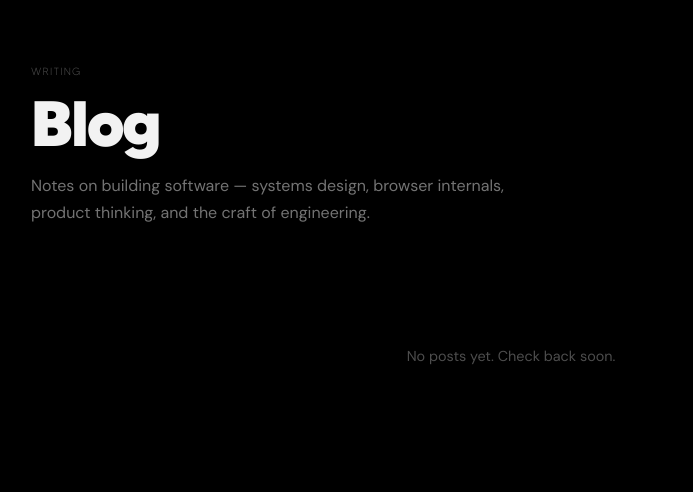
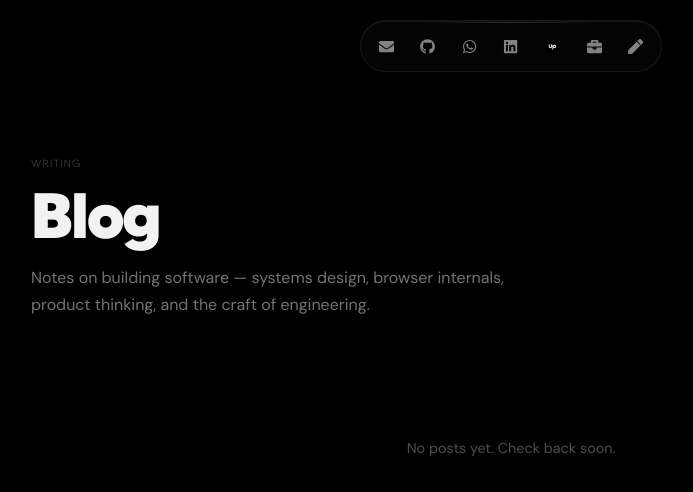
Before and after one commit to JoacoEsteban/joacoesteban-portfolio, a Next.js app: page /blog in a window 1280 px wide. Shown: the top 492 px of the page, without its empty margins (129-822 px from the left). Built offline with nearby package versions, Linux system fonts and the light colour scheme.

Commit message:
feat: add in-out animations for all pages and keep background in state

```diff
--- a/app/blog/[slug]/page.tsx
+++ b/app/blog/[slug]/page.tsx
@@ -3,7 +3,6 @@ import { notFound } from 'next/navigation'
 import { getAllPosts, getPostBySlug } from '@/lib/blog'
 import BlogPost from '@/components/Blog/BlogPost'
 import BlogNav from '@/components/Blog/BlogNav'
-import Background from '@/components/Background/Background'
 
 type Props = {
   params: Promise<{ slug: string }>
@@ -50,7 +49,6 @@ export default async function PostPage({ params }: Props) {
 
   return (
     <div className="max-w-[80em] mx-auto">
-      <Background />
       <BlogNav postTitle={post.title} />
       <BlogPost post={post} />
     </div>
--- a/app/blog/page.tsx
+++ b/app/blog/page.tsx
@@ -1,7 +1,6 @@
 import type { Metadata } from 'next'
 import { getAllPosts } from '@/lib/blog'
 import BlogList from '@/components/Blog/BlogList'
-import Background from '@/components/Background/Background'
 
 export const metadata: Metadata = {
   title: 'Blog',
@@ -20,7 +19,6 @@ export default async function BlogPage() {
 
   return (
     <div className="max-w-[80em] mx-auto">
-      <Background />
       <BlogList posts={posts} />
     </div>
   )
--- /dev/null
+++ b/app/blog/template.tsx
@@ -0,0 +1,3 @@
+export default function BlogLayout({ children }: { children: React.ReactNode }) {
+  return <div className="page-enter">{children}</div>
+}
--- a/app/layout.tsx
+++ b/app/layout.tsx
@@ -5,6 +5,7 @@ import '../styles/fonts/MADE Tommy/stylesheet.scss'
 import '@fontsource/dm-sans/400.css'
 import '@fontsource/dm-sans/500.css'
 import { Analytics } from '@vercel/analytics/next'
+import ClientRoot from '../components/ClientRoot'
 
 import type { Metadata } from 'next'
 
@@ -34,7 +35,9 @@ export default function RootLayout({
         <meta name="google-adsense-account" content="ca-pub-8407180754020844" />
       </head>
       <body>
-        {children}
+        <ClientRoot>
+          {children}
+        </ClientRoot>
         <Analytics />
       </body>
       <GoogleAnalytics gaId={'G-Q3MX5BCNHT'} />
--- a/app/page.tsx
+++ b/app/page.tsx
@@ -1,6 +1,4 @@
-import Header from '../components/Header/Header'
 import Hero from '../components/Hero/Hero'
-import Background from '../components/Background/Background'
 
 export default function Index() {
   return (
@@ -10,8 +8,6 @@ export default function Index() {
           Joaco Esteban - Software Engineer | Full-Stack Web Developer
         </title>
 
-        <Background />
-        <Header />
         <div className="m-auto">
           <Hero />
         </div>
--- /dev/null
+++ b/components/ClientRoot.tsx
@@ -0,0 +1,14 @@
+'use client'
+
+import Background from './Background/Background'
+import Header from './Header/Header'
+
+export default function ClientRoot({ children }: { children: React.ReactNode }) {
+  return (
+    <>
+      <Background />
+      <Header />
+      {children}
+    </>
+  )
+}
--- a/components/Header/Header.tsx
+++ b/components/Header/Header.tsx
@@ -10,6 +10,7 @@ import {
 } from 'react-icons/fa'
 import styles from './Header.module.scss'
 import Image from 'next/image'
+import Link from 'next/link'
 
 function UpworkIcon() {
   return <Image width={16} height={16} src="/logos/upwork.svg" alt="Upwork" />
@@ -35,17 +36,19 @@ export default function Header() {
         {navItems.map((item, i) => {
           const isInternal = item.href.startsWith('/')
           const Icon = item.icon
-          return (
-            <a
-              key={item.key}
-              href={item.href}
-              {...(!isInternal && { target: '_blank', rel: 'noreferrer' })}
-              className={styles.item}
-              style={{ '--i': i } as React.CSSProperties}
-            >
-              <span className={styles.iconWrap}>
-                <Icon />
-              </span>
+          const props = {
+            key: item.key,
+            className: styles.item,
+            style: { '--i': i } as React.CSSProperties,
+          }
+          return isInternal ? (
+            <Link href={item.href} {...props}>
+              <span className={styles.iconWrap}><Icon /></span>
+              <span className={styles.label}>{item.label}</span>
+            </Link>
+          ) : (
+            <a href={item.href} target="_blank" rel="noreferrer" {...props}>
+              <span className={styles.iconWrap}><Icon /></span>
               <span className={styles.label}>{item.label}</span>
             </a>
           )
--- a/styles/globals.scss
+++ b/styles/globals.scss
@@ -161,3 +161,18 @@ h5,
 h6 {
   font-family: made_tommy, sans-serif;
 }
+
+@keyframes page-enter {
+  from {
+    opacity: 0;
+    transform: translateY(12px);
+  }
+  to {
+    opacity: 1;
+    transform: translateY(0);
+  }
+}
+
+.page-enter {
+  animation: page-enter 400ms var(--bezier-relaxed) both;
+}
```
